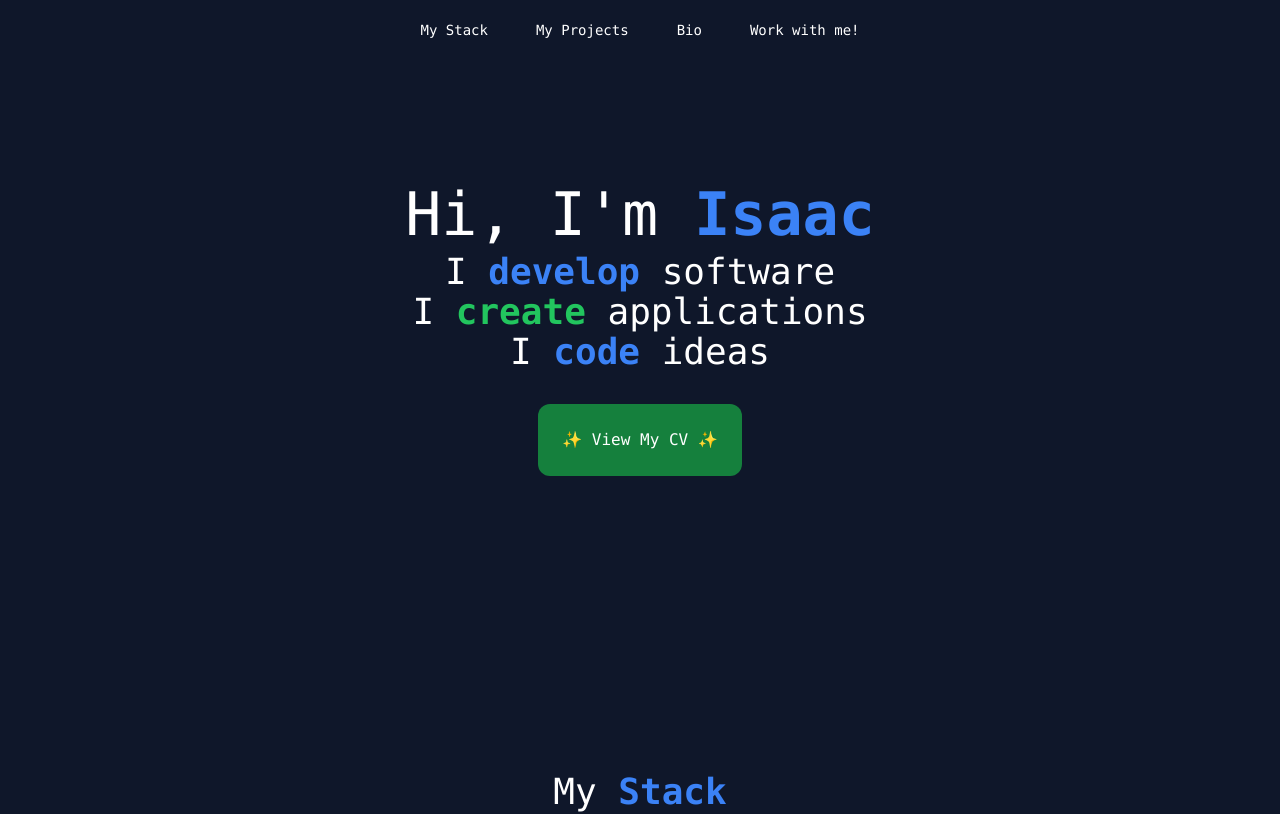
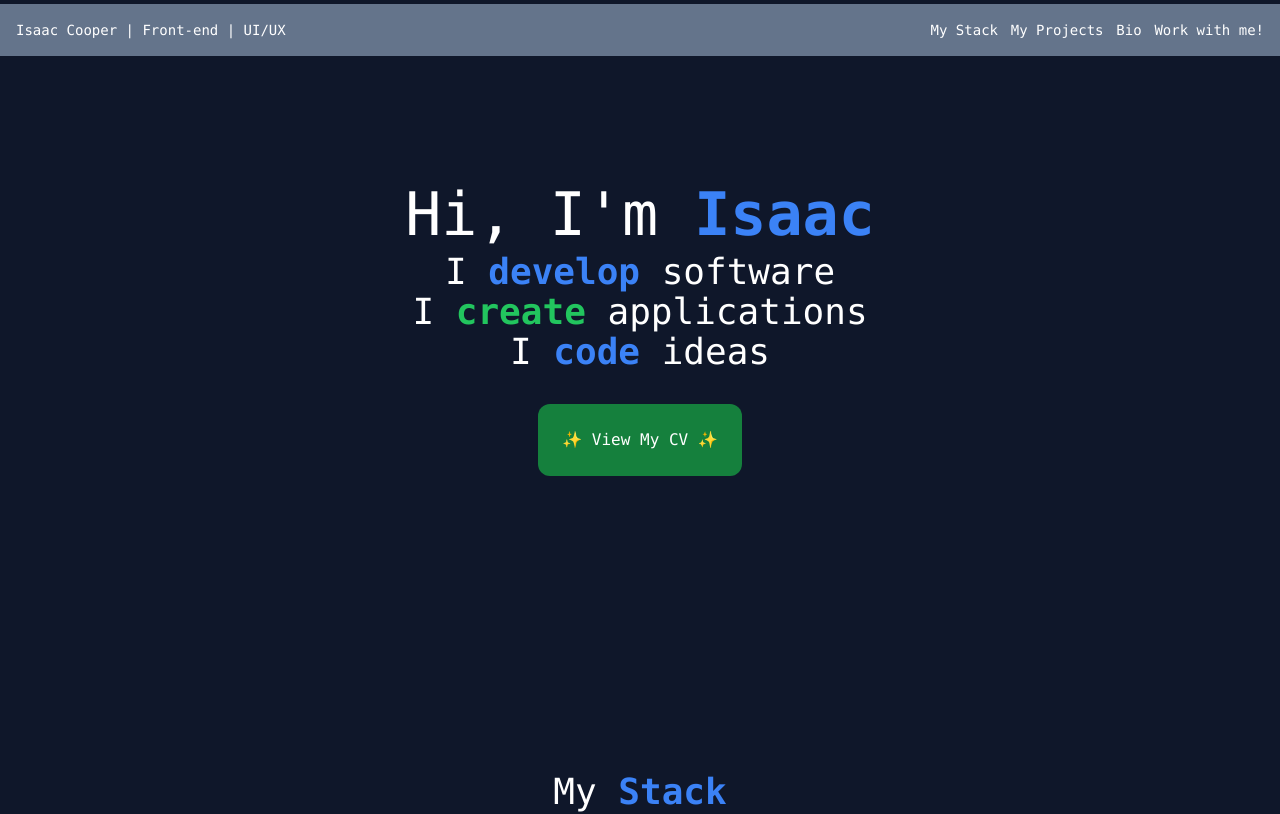
Before and after one commit to IsaacPCooper/portfolio, a Vue app: page / in a window 1280 px wide. Shown: the top 814 px of the page. Built offline with nearby package versions, Linux system fonts and the light colour scheme.

Commit message:
base nav rework, remove redundant img

```diff
--- a/src/components/global/Nav.vue
+++ b/src/components/global/Nav.vue
@@ -1,29 +1,30 @@
 <template>
+  <header
+    class="px-4 py-4 flex items-center justify-center space-x-12 text-xs sm:text-sm bg-slate-500"
+  >
+    <nav class="flex w-full justify-between text-white">
+      <div>Isaac Cooper | Front-end | UI/UX</div>
 
-<nav class="px-4 py-4 flex items-center justify-center space-x-12 text-xs sm:text-sm">
- <a class="text-white hover:border-b hover:border-blue-300" href="#myStack">My Stack </a>
-          <a class="text-white hover:border-b hover:border-blue-300" href="#projects">My Projects </a>
-          <a class="text-white hover:border-b hover:border-blue-300" href="#bio">Bio </a>
-          <a class="text-white hover:border-b hover:border-blue-300" href="#contact">Work with me!</a>
-</nav>
-  <!-- <nav class="sm:container sm:mx-auto pt-5 pb-5">
-    <div class="max-w-6xl mx-auto px-4">
-      <div class="flex justify-center">
-        <div class="flex space-x-7 justify-center">
-          <div class="hidden md:flex items-center space-x-20">
-            <a class="text-white hover:border-b hover:border-blue-300" href="#myStack">My Stack </a>
-          <a class="text-white hover:border-b hover:border-blue-300" href="#projects">My Projects </a>
-          <a class="text-white hover:border-b hover:border-blue-300" href="#bio">Bio </a>
-          <a class="text-white hover:border-b hover:border-blue-300" href="#contact">Work with me!</a>
-          </div>
-
-           <div class="flex flex-col md:hidden items-center pt-5 pb-5 border-2 w-full">
-          <a class="text-white hover:border-b hover:border-blue-300 block" href="">My Projects ❤️</a>
-          <a class="text-white hover:border-b hover:border-blue-300" href="">Link 2 ❤️</a>
-          <a class="text-white hover:border-b hover:border-blue-300" href="">Link 3 ❤️</a>
-          </div>
-        </div>
-      </div>
-    </div>
-  </nav> -->
+      <ul class="flex gap-[1vw]">
+        <li>
+          <a class="hover:border-b hover:border-blue-300" href="#myStack"
+            >My Stack
+          </a>
+        </li>
+        <li>
+          <a class="hover:border-b hover:border-blue-300" href="#projects"
+            >My Projects
+          </a>
+        </li>
+        <li>
+          <a class="hover:border-b hover:border-blue-300" href="#bio">Bio </a>
+        </li>
+        <li>
+          <a class="hover:border-b hover:border-blue-300" href="#contact"
+            >Work with me!</a
+          >
+        </li>
+      </ul>
+    </nav>
+  </header>
 </template>
```
Also changed, not shown: src/assets/me.png (deleted).
